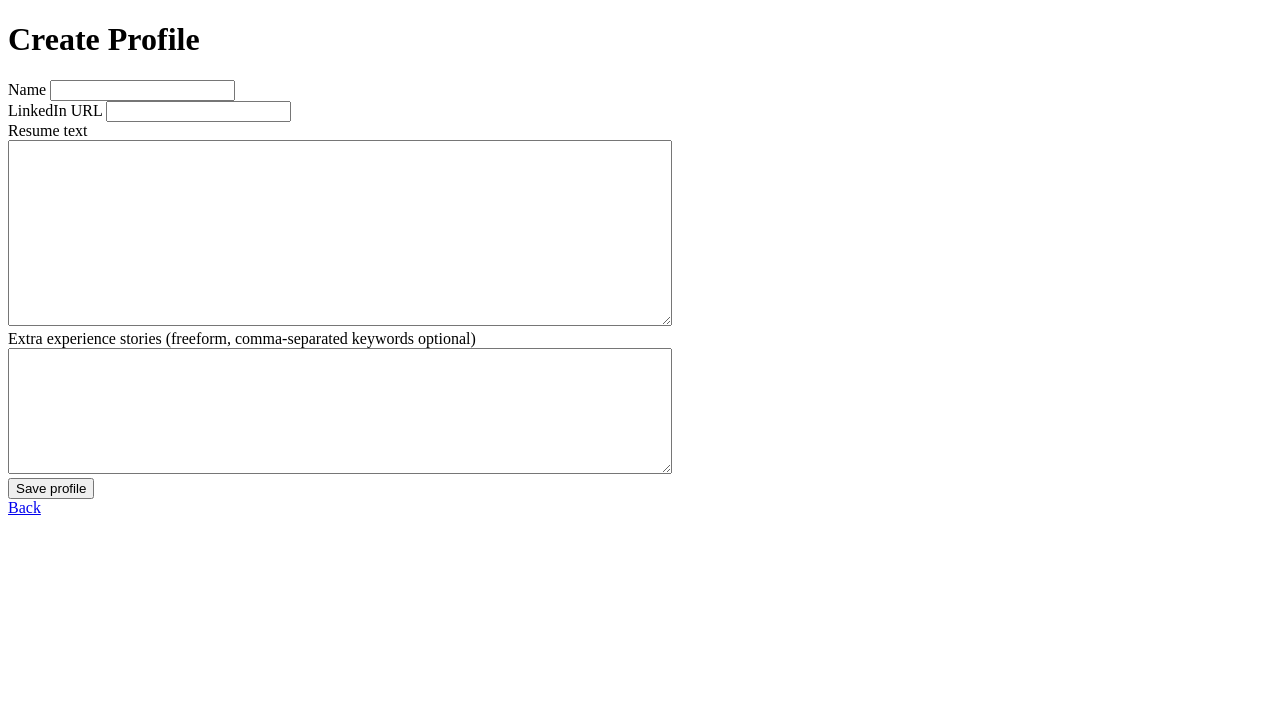
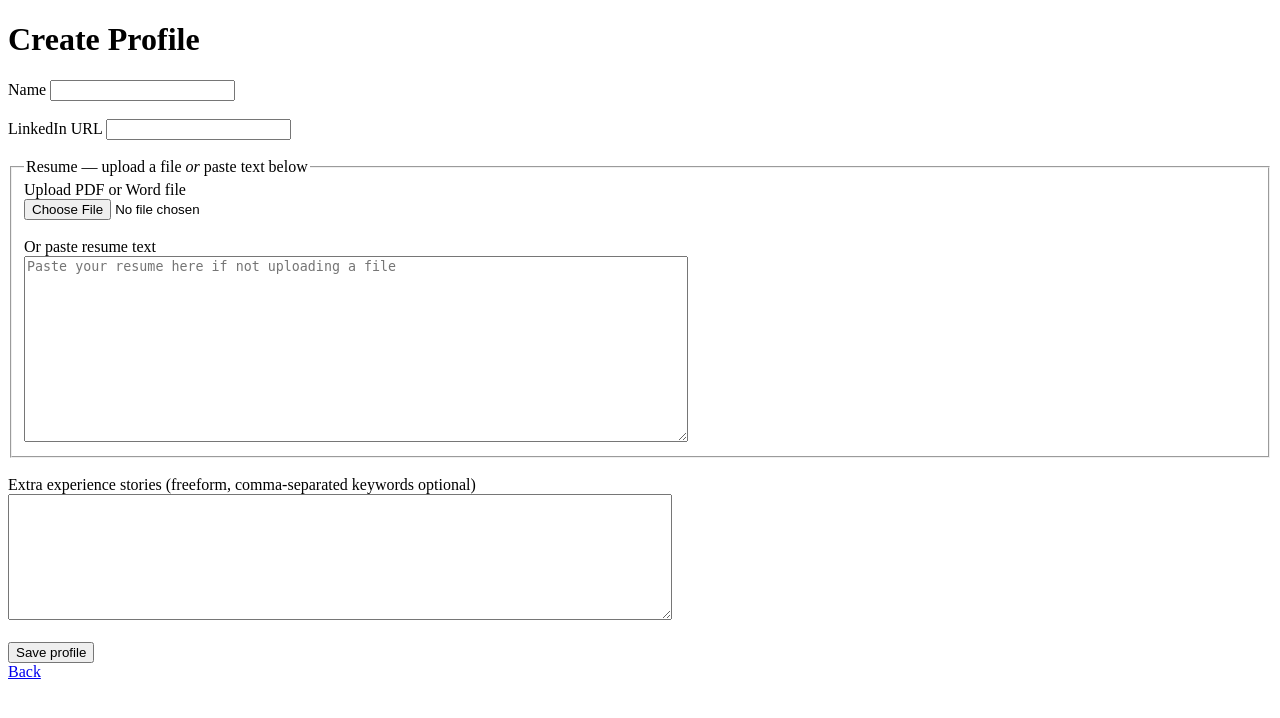
Before and after one commit to plee423/Job_agent, a Flask app: page /profiles/new in a window 1280 px wide. Shown: the top 718 px of the page. Run offline with Flask 3, Linux system fonts and the light colour scheme; some libraries are stand-ins or nearby versions.

Commit message:
resume file upload changed. Job discovery and writing tools have llm connection

```diff
--- a/app.py
+++ b/app.py
@@ -1,5 +1,6 @@
 from __future__ import annotations
 
+import io
 from typing import Any
 
 from flask import Flask, redirect, render_template, request, url_for
@@ -9,6 +10,24 @@ from storage import Storage
 from writer import generate_message
 
 app = Flask(__name__)
+
+
+def _extract_resume_text(file_storage) -> str:
+    """Extract plain text from an uploaded PDF or DOCX file, entirely in memory."""
+    filename = file_storage.filename or ""
+    data = file_storage.read()
+
+    if filename.lower().endswith(".pdf"):
+        import pypdf
+        reader = pypdf.PdfReader(io.BytesIO(data))
+        return "\n".join(page.extract_text() or "" for page in reader.pages)
+
+    if filename.lower().endswith(".docx"):
+        import docx
+        doc = docx.Document(io.BytesIO(data))
+        return "\n".join(p.text for p in doc.paragraphs)
+
+    return ""
 
 
 @app.get("/")
@@ -31,8 +50,16 @@ def new_profile_form() -> str:
 def create_profile() -> Any:
     name = request.form.get("name", "").strip()
     linkedin_url = request.form.get("linkedin_url", "").strip()
-    resume_text = request.form.get("resume_text", "").strip()
     extra_experience = request.form.get("extra_experience", "").strip()
+
+    # Accept either a file upload or pasted text
+    uploaded_file = request.files.get("resume_file")
+    if uploaded_file and uploaded_file.filename:
+        resume_text = _extract_resume_text(uploaded_file).strip()
+        if not resume_text:
+            return "Could not extract text from the uploaded file. Try a different file or paste your resume as text.", 400
+    else:
+        resume_text = request.form.get("resume_text", "").strip()
 
     if not name or not linkedin_url or not resume_text:
         return "name, linkedin_url, and resume_text are required", 400
--- a/requirements.txt
+++ b/requirements.txt
@@ -1,2 +1,4 @@
 Flask>=2.3,<4
 psycopg2-binary>=2.9
+pypdf>=4.0
+python-docx>=1.1
--- a/templates/profile_form.html
+++ b/templates/profile_form.html
@@ -2,13 +2,24 @@
 <html>
   <body>
     <h1>Create Profile</h1>
-    <form action="/profiles" method="post">
-      <label>Name <input name="name" required /></label><br />
-      <label>LinkedIn URL <input name="linkedin_url" required /></label><br />
-      <label>Resume text</label><br />
-      <textarea name="resume_text" rows="12" cols="80" required></textarea><br />
+    <form action="/profiles" method="post" enctype="multipart/form-data">
+      <label>Name <input name="name" required /></label><br /><br />
+      <label>LinkedIn URL <input name="linkedin_url" required /></label><br /><br />
+
+      <fieldset>
+        <legend>Resume — upload a file <em>or</em> paste text below</legend>
+        <label>Upload PDF or Word file<br />
+          <input type="file" name="resume_file" accept=".pdf,.docx" />
+        </label><br /><br />
+        <label>Or paste resume text<br />
+          <textarea name="resume_text" rows="12" cols="80" placeholder="Paste your resume here if not uploading a file"></textarea>
+        </label>
+      </fieldset>
+      <br />
+
       <label>Extra experience stories (freeform, comma-separated keywords optional)</label><br />
-      <textarea name="extra_experience" rows="8" cols="80"></textarea><br />
+      <textarea name="extra_experience" rows="8" cols="80"></textarea><br /><br />
+
       <button type="submit">Save profile</button>
     </form>
     <a href="/">Back</a>
```
Also changed, not shown: CLAUDE.md (+5 -0 lines), HANDOVER.md (added, +55 -0 lines).
